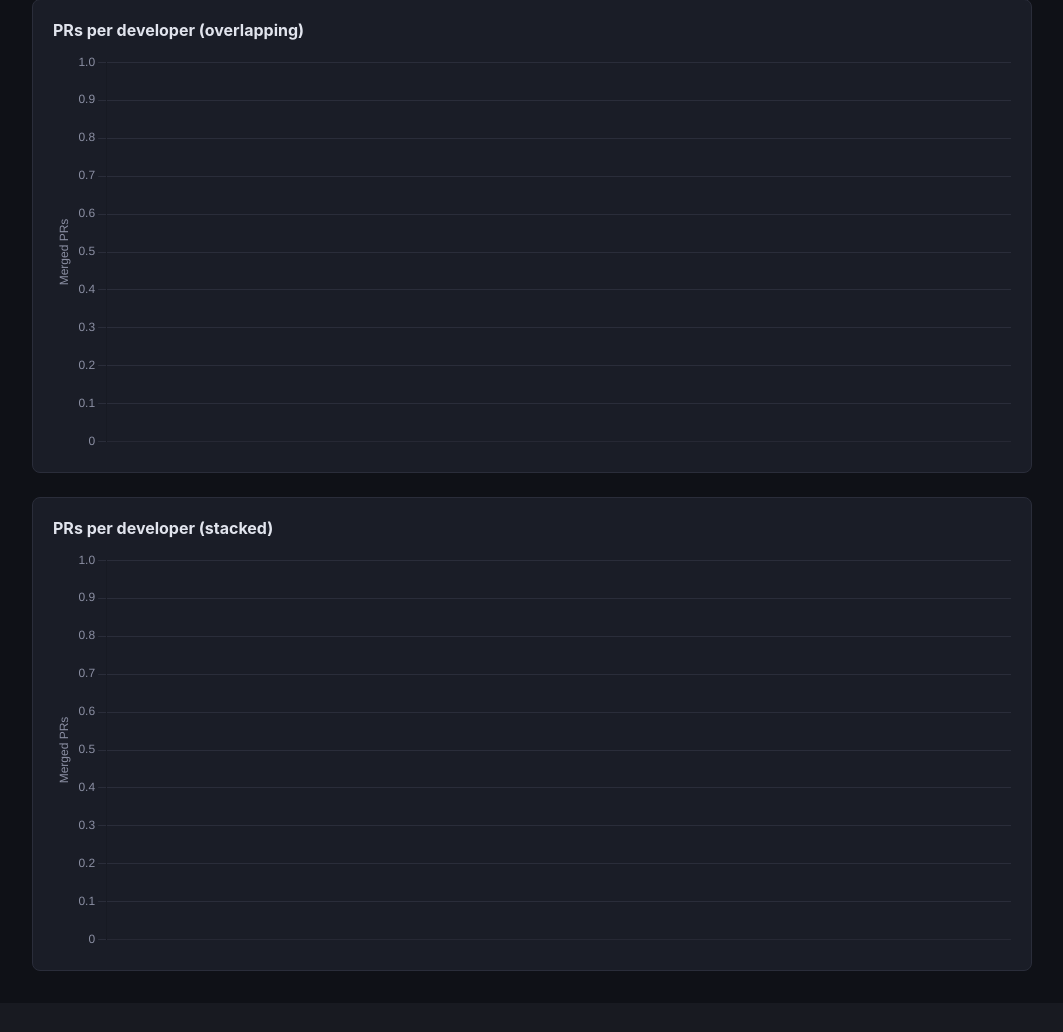
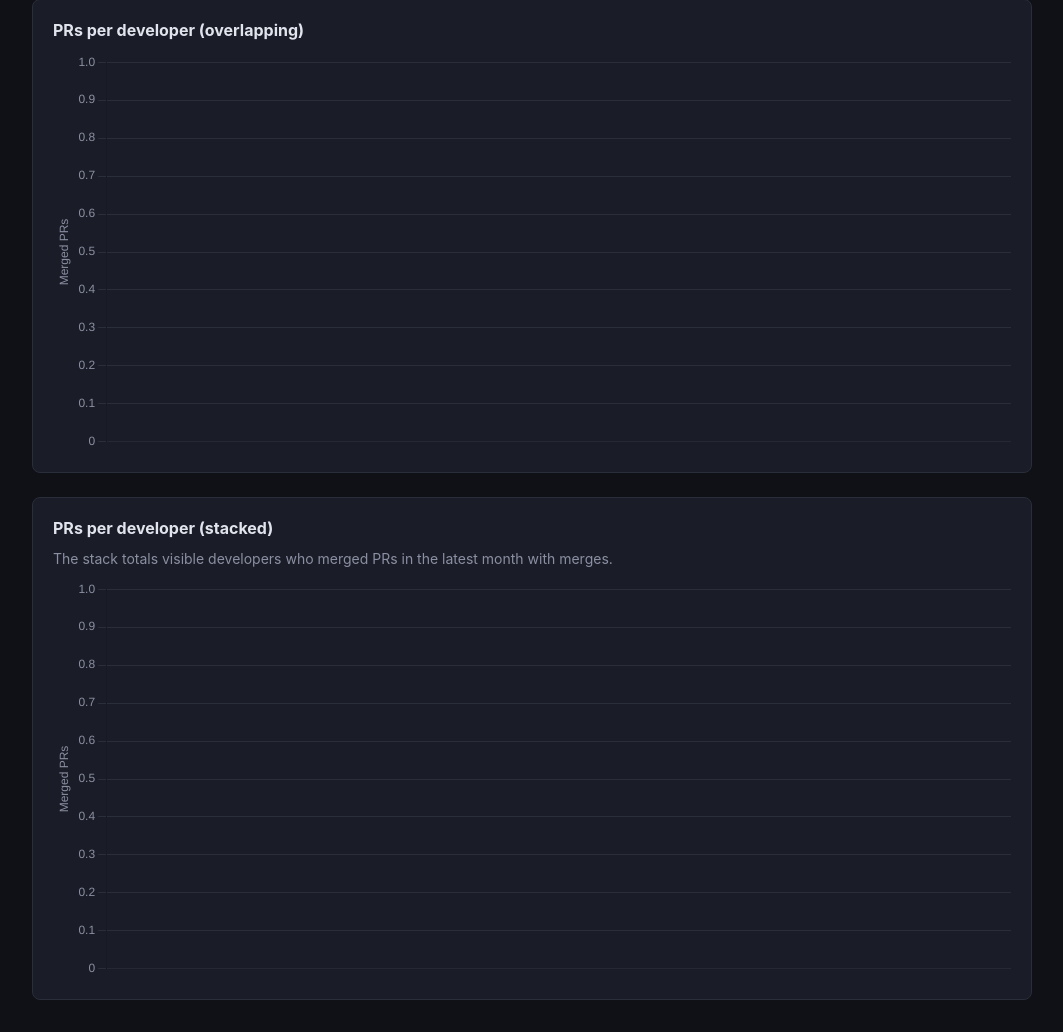
Before and after one commit to kobbikobb/git-dev-metrics, a Python web app: template git_dev_metrics/metrics/printer/templates/team_velocity.html in a window 1280 px wide. Shown: the part 613-1645 px from the top of the page, without its empty margins (108-1171 px from the left). Before the commit the page ends 1584 px from the top, so only its background shows below. Run offline with Jinja, Linux system fonts and the light colour scheme; the template is opened without the code that fills it: most values are stand-ins (such as "Sample title", 1, 10 or a date in 2020).

Commit message:
Clarify the stacked chart cohort and show visible monthly totals

```diff
--- a/git_dev_metrics/metrics/printer/templates/team_velocity.html
+++ b/git_dev_metrics/metrics/printer/templates/team_velocity.html
@@ -35,6 +35,7 @@
     padding: 1.25rem;
   }
   .card h2 { font-size: 1rem; margin-bottom: 0.75rem; }
+  .card p { color: var(--muted); font-size: 0.875rem; margin-bottom: 0.75rem; }
   .chart-wrap { position: relative; height: 400px; }
 </style>
 <script src="https://cdn.jsdelivr.net/npm/chart.js@4"></script>
@@ -46,8 +47,15 @@
 </div>
 <div class="grid">
   <div class="card"><h2>PR throughput, active devs, and PRs per developer</h2><div class="chart-wrap"><canvas id="velocity"></canvas></div></div>
-  <div class="card"><h2>PRs per developer (overlapping)</h2><div class="chart-wrap"><canvas id="perdev"></canvas></div></div>
-  <div class="card"><h2>PRs per developer (stacked)</h2><div class="chart-wrap"><canvas id="perdev-stacked"></canvas></div></div>
+  <div class="card">
+    <h2>PRs per developer (overlapping)</h2>
+    <div class="chart-wrap"><canvas id="perdev"></canvas></div>
+  </div>
+  <div class="card">
+    <h2>PRs per developer (stacked)</h2>
+    <p>The stack totals visible developers who merged PRs in the latest month with merges.</p>
+    <div class="chart-wrap"><canvas id="perdev-stacked"></canvas></div>
+  </div>
 </div>
 <script>
 const MONTHS = {{ month_labels | tojson }};
@@ -139,24 +147,25 @@ new Chart(document.getElementById('velocity'), {
 });
 
 const DEV_DATA = {{ dev_data | tojson }};
-const perDevConfig = (stacked) => ({
-  type: 'line',
-  data: {
-    labels: MONTHS,
-    datasets: DEV_DATA.map(function(s, i) {
+function perDevDatasets(stacked) {
+  return DEV_DATA.map((developer, i) => {
     const hue = (i * 137) % 360;
     return {
-        label: s.label,
-        data: s.data,
+      label: developer.label,
+      data: developer.data,
       borderColor: 'hsl(' + hue + ', 70%, 55%)',
       backgroundColor: 'hsla(' + hue + ', 70%, 55%, 0.3)',
-        fill: stacked && i > 0 ? '-1' : 'origin',
+      fill: stacked ? 'stack' : 'origin',
       tension: stacked ? 0 : 0.2,
       pointRadius: 3,
       pointHoverRadius: 5,
     };
-    }),
-  },
+  });
+}
+
+const perDevConfig = (stacked) => ({
+  type: 'line',
+  data: { labels: MONTHS, datasets: perDevDatasets(stacked) },
   options: {
     responsive: true,
     maintainAspectRatio: false,
@@ -175,9 +184,9 @@ const perDevConfig = (stacked) => ({
       legend: { labels: { color: '#e1e4ed', usePointStyle: true, padding: 20 } },
       tooltip: {
         callbacks: {
-          label: function(ctx) {
-            return ctx.dataset.label + ': ' + ctx.parsed.y;
-          },
+          footer: (items) => stacked
+            ? 'Visible total: ' + items.reduce((sum, item) => sum + item.parsed.y, 0)
+            : '',
         },
       },
     },
```
Lines whose indentation alone changed are shown as unchanged.
